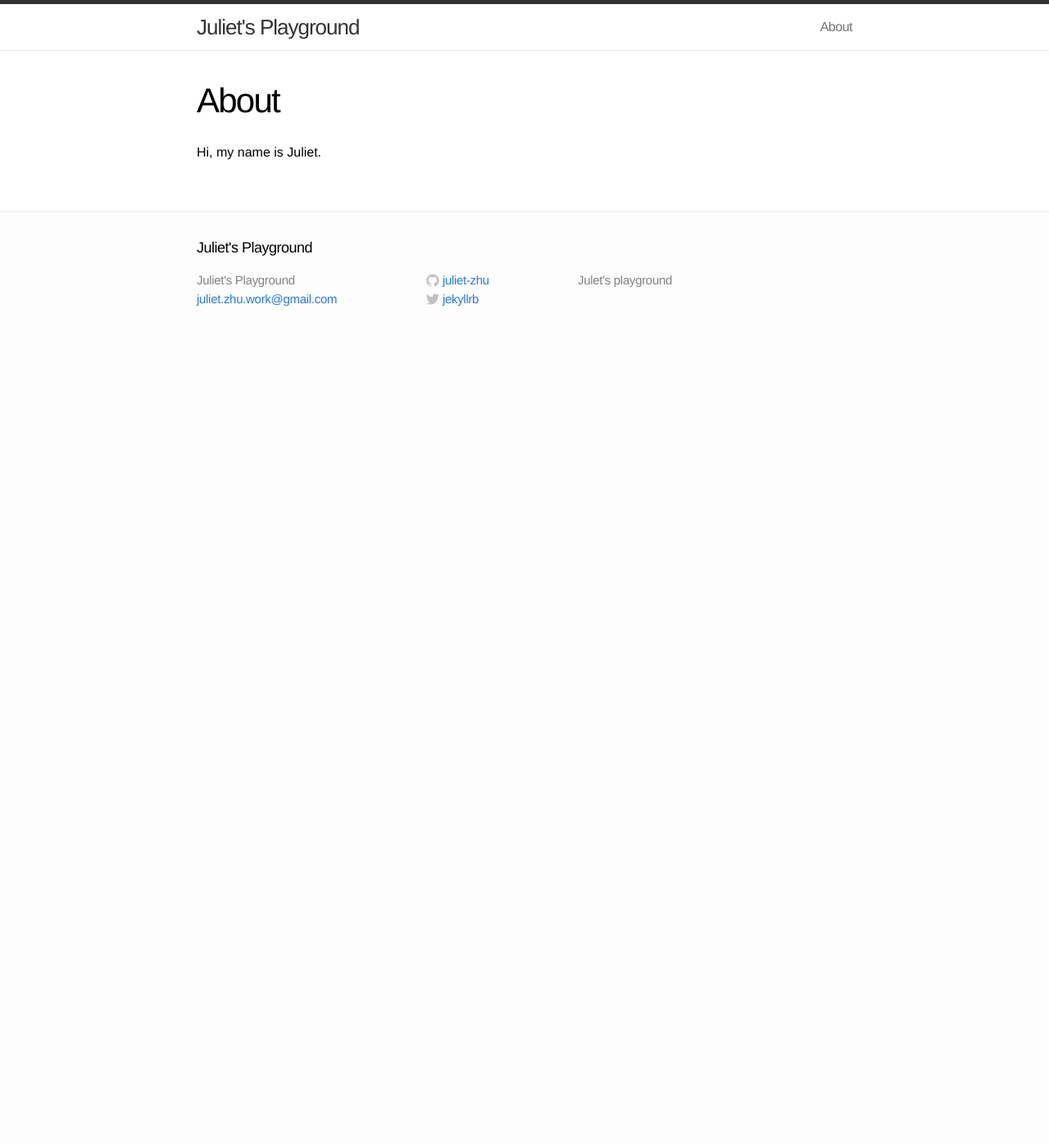
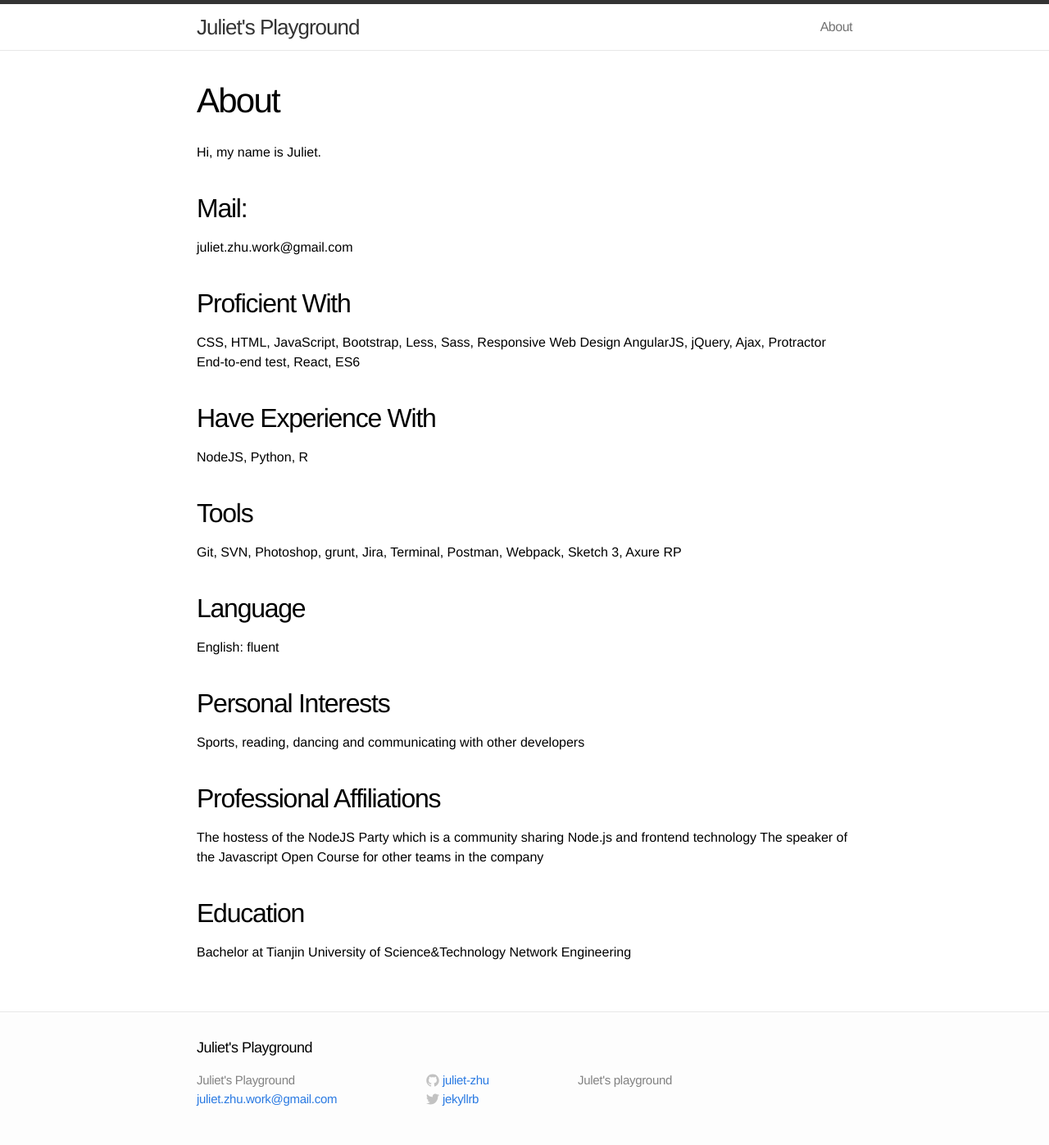
Before and after one commit to juliet-zhu/juliet-zhu.github.io, a Jekyll site: the page built from about.md, in a window 1280 px wide. Shown: the whole page at 82% size. Built offline with Jekyll 4.4.1, drawn with Linux system fonts in a browser that asks for light colours; before the commit the page ends 900 px from its top, so only the background shows below that.

Commit message:
Add about me.

```diff
--- a/about.md
+++ b/about.md
@@ -5,3 +5,34 @@ permalink: /about/
 ---
 
 Hi, my name is Juliet.
+
+## Mail:
+juliet.zhu.work@gmail.com
+
+## Proficient With
+
+CSS, HTML, JavaScript, Bootstrap, Less, Sass, Responsive Web Design
+AngularJS, jQuery, Ajax, Protractor End-to-end test, React, ES6
+
+## Have Experience With
+
+NodeJS, Python, R
+
+## Tools
+Git, SVN, Photoshop, grunt, Jira, Terminal, Postman, Webpack, Sketch 3, Axure RP
+
+## Language
+
+English: fluent
+
+## Personal Interests
+Sports, reading, dancing and communicating with other developers
+
+## Professional Affiliations
+The hostess of the NodeJS Party which is a community sharing Node.js and frontend technology
+The  speaker of the Javascript Open Course for other teams in the company
+
+## Education
+
+Bachelor at Tianjin University of Science&Technology
+Network Engineering
```
